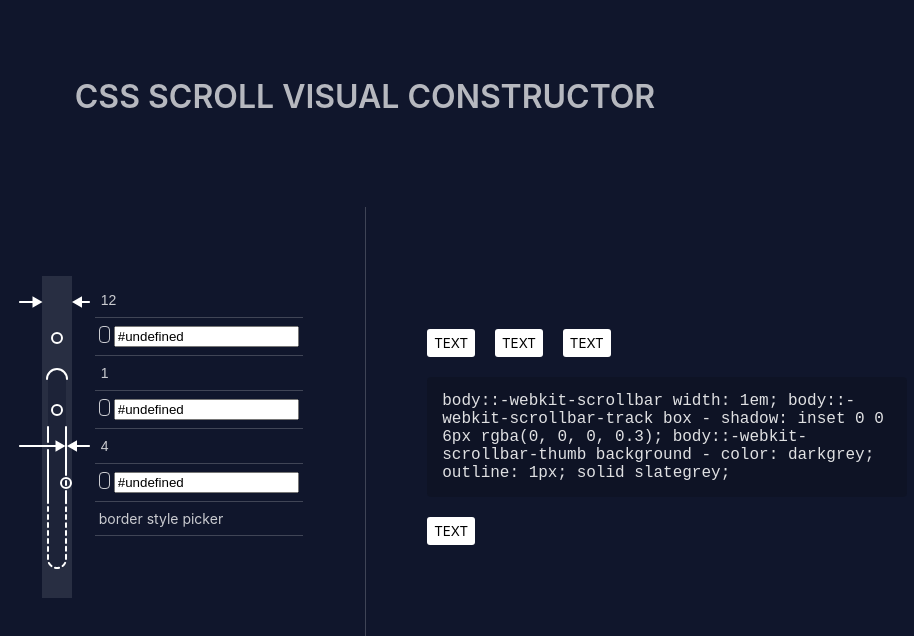
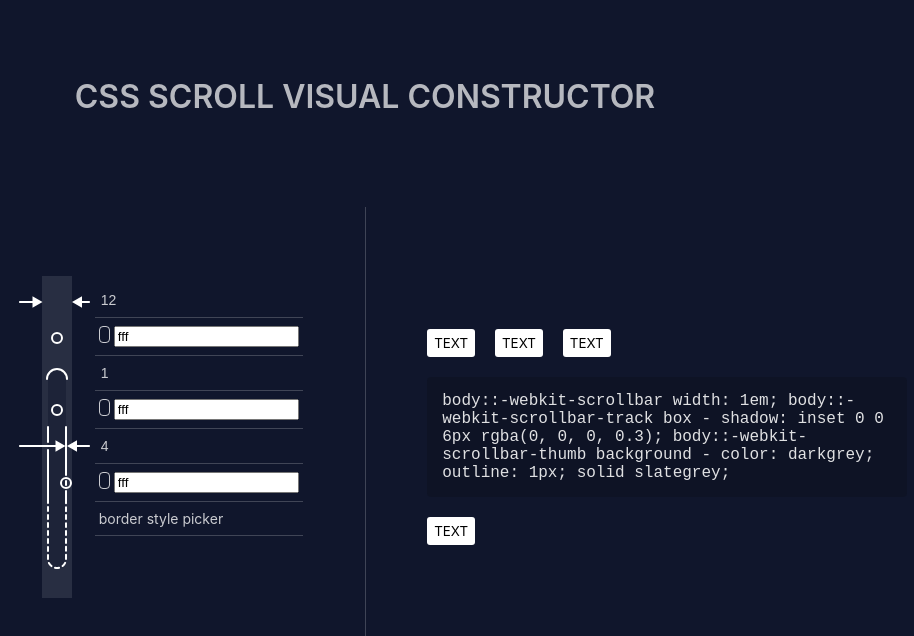
Before and after one commit to Dompower25/scroll-generator-react, a React (Vite) app: page / in a window 1280 px wide. Shown: the top 636 px of the page, without its empty margins (275-1189 px from the left). Built offline with nearby package versions, Linux system fonts and the light colour scheme.

Commit message:
ScrollbarColorPicker - added defaultColorInHexCode style input

```diff
--- a/src/components/inputs/ScrollbarColorPicker/index.tsx
+++ b/src/components/inputs/ScrollbarColorPicker/index.tsx
@@ -1,21 +1,26 @@
-import React, { FC, useState } from "react"
+import React, { FC, useEffect, useState } from "react"
 import style from './style.module.scss'
 
 //  при нажатии на colorPicker отображается окно с выбором цвета. Выбраный цвет отображается в формате HEX-кода
+//
+
+
 interface IScrollbarColorPicker {
   defaultColorInHexCode: string
 }
 
 const ScrollbarColorPicker: FC<IScrollbarColorPicker> = ({defaultColorInHexCode}) => {
-  const [color, setColor] = useState(defaultColorInHexCode)
+  const [color, setColor] = useState(defaultColorInHexCode ? defaultColorInHexCode : `fff`)
+  const [styleColor, setStyleColor] = useState()
 
   return (
     <>
       <div className={style.wrapperColorPicker}>
         <div className={style.showColor} style={{
-          backgroundColor: `#${color}`
+          backgroundColor: `${styleColor}`
         }} />
-        <input className={style.input} value={`#${color}`} onChange={(e) => {
+        <input className={style.input} value={color} onChange={(e) => {
+          e.preventDefault
           setColor(e.target.value)
         }}/>
       </div>
--- a/src/components/wrapper/index.tsx
+++ b/src/components/wrapper/index.tsx
@@ -41,19 +41,19 @@ const Wrapper = ({ }) => {
                 <ScrollbarEnteringSize defaultSize={'12'} key={'id1'} />
               </div>
               <div className={styles.input_scrollbar_style}>
-                <ScrollbarColorPicker />
+                <ScrollbarColorPicker defaultColorInHexCode='fff' key={'cp1'}/>
               </div>
               <div className={styles.input_scrollbar_style}>
                 <ScrollbarEnteringSize defaultSize={'1'} key={'id2'}/>
               </div>
               <div className={styles.input_scrollbar_style}>
-                <ScrollbarColorPicker />
+                <ScrollbarColorPicker defaultColorInHexCode='fff' key={'cp2'}/>
               </div>
               <div className={styles.input_scrollbar_style}>
                 <ScrollbarEnteringSize defaultSize={'4'} key={'id3'}/>
               </div>
               <div className={styles.input_scrollbar_style}>
-                <ScrollbarColorPicker />
+                <ScrollbarColorPicker defaultColorInHexCode='fff' key={'cp3'}/>
               </div>
               <div className={styles.input_scrollbar_style}>border style picker</div>
             </div>
```
